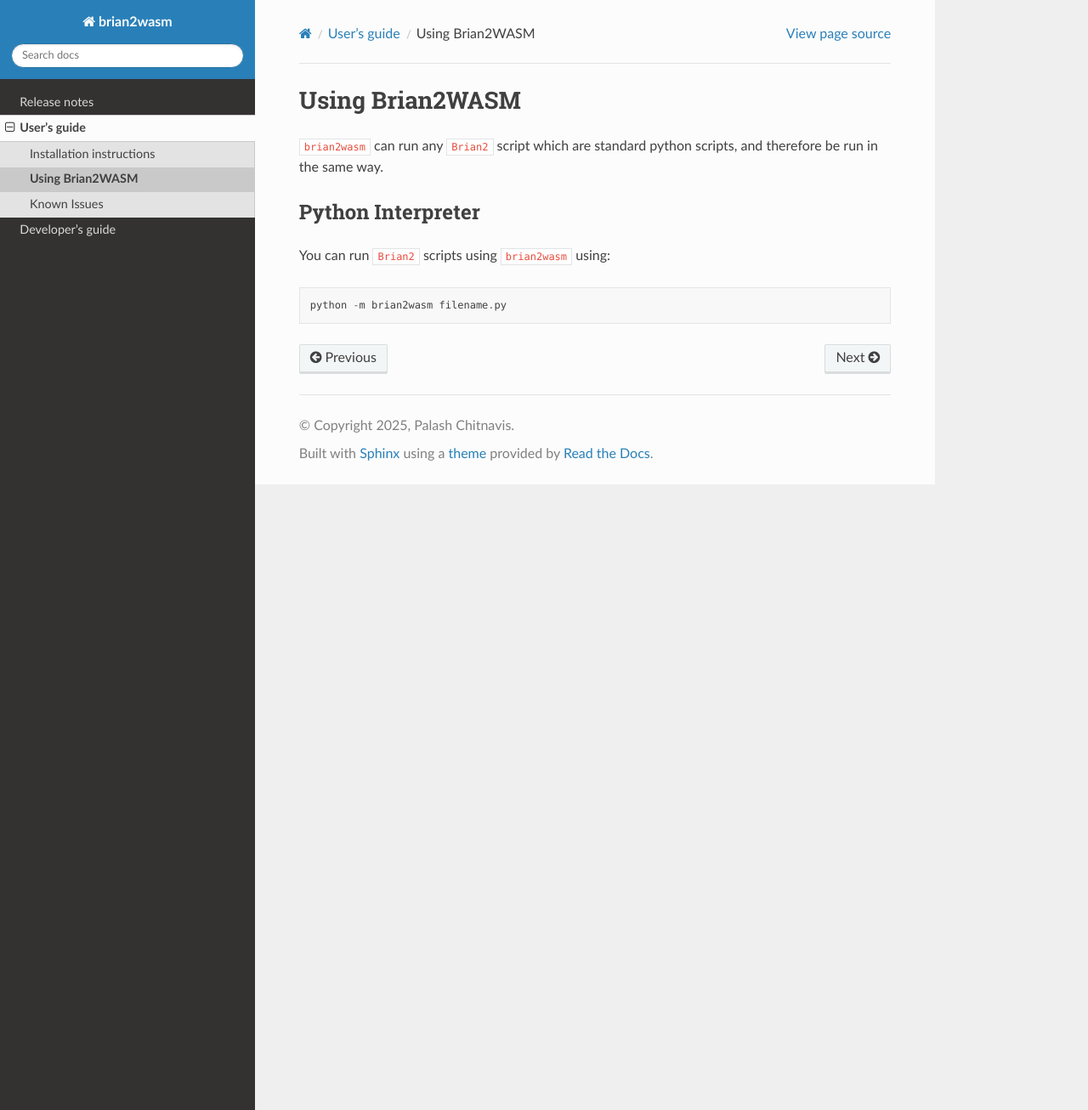
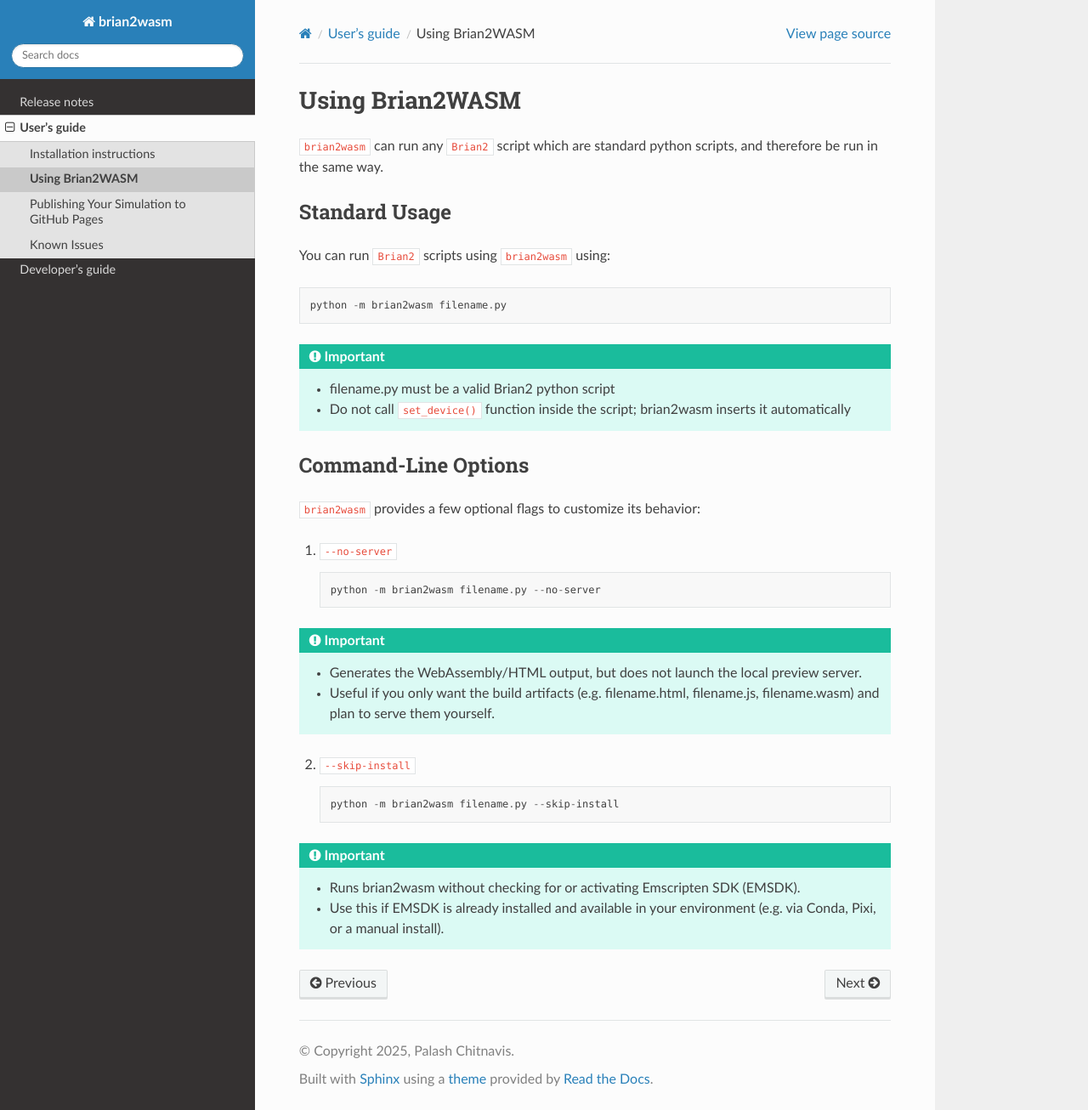
Before and after one commit to brian-team/brian2wasm, a Sphinx documentation site: the page built from docs/user/usage.rst, in a window 1280 px wide and 1306 px high. Shown: the whole window at 85% size. Built offline with Sphinx 7.4.7 and the Read the Docs theme 3.1.0, drawn with Linux system fonts in a browser that asks for light colours; pages that are not in the unit, such as notebooks, are missing from menus.

Commit message:
Update documentation and add publish guide

```diff
--- a/docs/user/index.rst
+++ b/docs/user/index.rst
@@ -6,4 +6,5 @@ User's guide
 
    installation
    usage
+   publish
    issues
--- a/docs/user/issues.rst
+++ b/docs/user/issues.rst
@@ -3,5 +3,5 @@ Known Issues
 
 In addition to the issues noted below, you can refer to our `bug tracker on GitHub <https://github.com/brian-team/brian2wasm/issues>`_.
 
-- Do not call ``set_device(...)`` in your script as ``Brian2Wasm`` sets the device automatically.
+- Do not call ``set_device(...)`` in your script as ``brian2wasm`` sets the device automatically.
 - Plotly charts inside the generated HTML load assets from a CDN.
--- /dev/null
+++ b/docs/user/publish.rst
@@ -0,0 +1,6 @@
+Publishing Your Simulation to GitHub Pages
+==========================================
+
+Once you have created a Brian2WASM simulation, you can publish it online using
+`GitHub Pages <https://pages.github.com/>`_. This allows others to view and run
+your simulation directly in their browser without needing to install anything.
--- a/docs/user/usage.rst
+++ b/docs/user/usage.rst
@@ -3,9 +3,35 @@ Using Brian2WASM
 
 ``brian2wasm`` can run any ``Brian2`` script which are standard python scripts, and therefore be run in the same way.
 
-Python Interpreter
+Standard Usage
 --------------------------
 
 You can run ``Brian2`` scripts using ``brian2wasm`` using::
 
         python -m brian2wasm filename.py
+
+.. important::
+        * filename.py must be a valid Brian2 python script
+        * Do not call ``set_device()`` function inside the script; brian2wasm inserts it automatically
+
+
+Command-Line Options
+--------------------------
+
+``brian2wasm`` provides a few optional flags to customize its behavior:
+
+1. ``--no-server`` ::
+
+        python -m brian2wasm filename.py --no-server
+
+.. important::
+        * Generates the WebAssembly/HTML output, but does not launch the local preview server.
+        * Useful if you only want the build artifacts (e.g. filename.html, filename.js, filename.wasm) and plan to serve them yourself.
+
+2. ``--skip-install`` ::
+
+        python -m brian2wasm filename.py --skip-install
+
+.. important::
+        * Runs brian2wasm without checking for or activating Emscripten SDK (EMSDK).
+        * Use this if EMSDK is already installed and available in your environment (e.g. via Conda, Pixi, or a manual install).
```
Also changed, not shown: docs/index.rst (+5 -5 lines).
